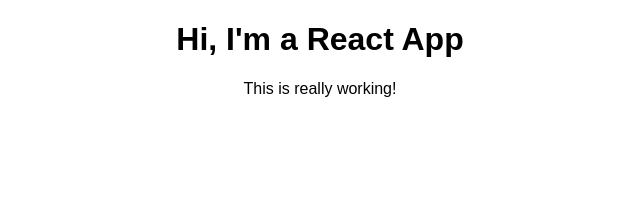
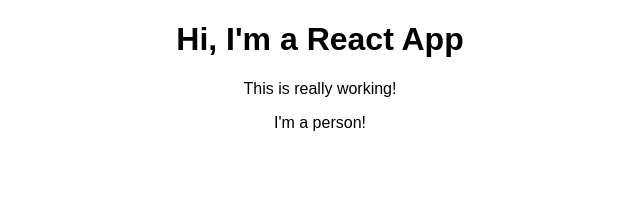
Before and after one commit to palaciowagner/react-guide, a React (Create React App) app: page / in a window 1280 px wide. Shown: the top 204 px of the page, without its empty margins (320-960 px from the left). Built offline with nearby package versions, Linux system fonts and the light colour scheme.

Commit message:
moved Person into src folder / created person component

```diff
--- a/src/App.js
+++ b/src/App.js
@@ -1,5 +1,6 @@
 import React, { Component } from 'react';
 import './App.css';
+import Person from './Person/Person';
 
 class App extends Component {
   render() {
@@ -7,6 +8,7 @@
       <div className="App">
         <h1>Hi, I'm a React App</h1>
         <p>This is really working!</p>
+        <Person />
       </div>
     );
     //return React.createElement('div', {className: 'App'}, React.createElement('h1', null, 'Hi, I\'m a React App!!!'));
--- /dev/null
+++ b/src/Person/Person.js
@@ -0,0 +1,7 @@
+import React from 'react';
+
+const person = () => {
+    return <p>I'm a person!</p>
+};
+
+export default person;
```
Also changed, not shown: Person/Person.js (deleted).
